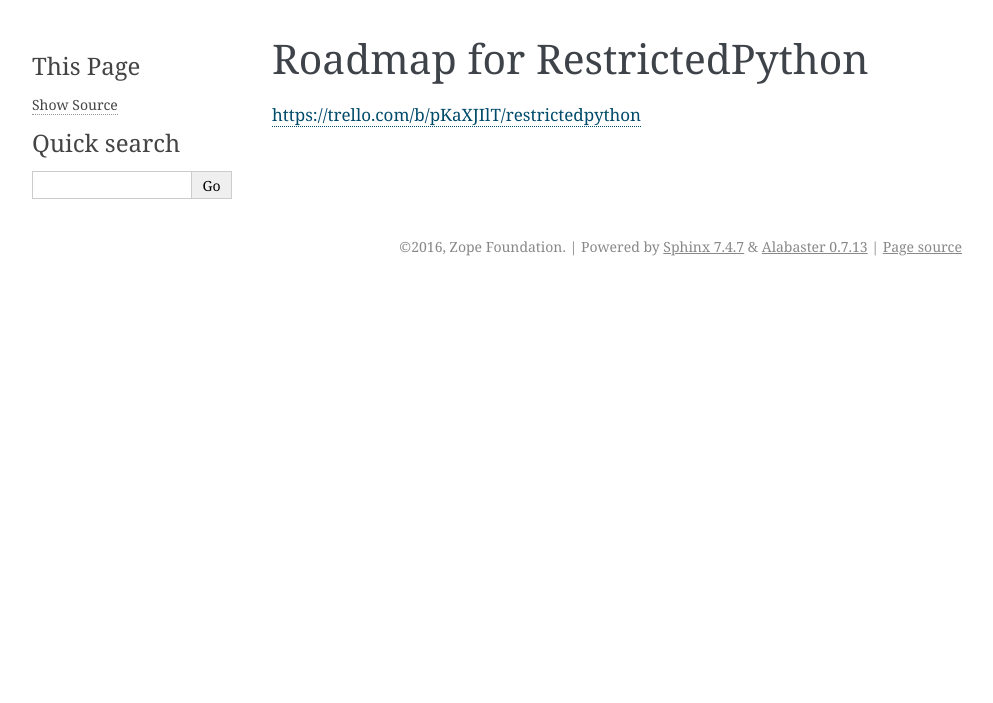
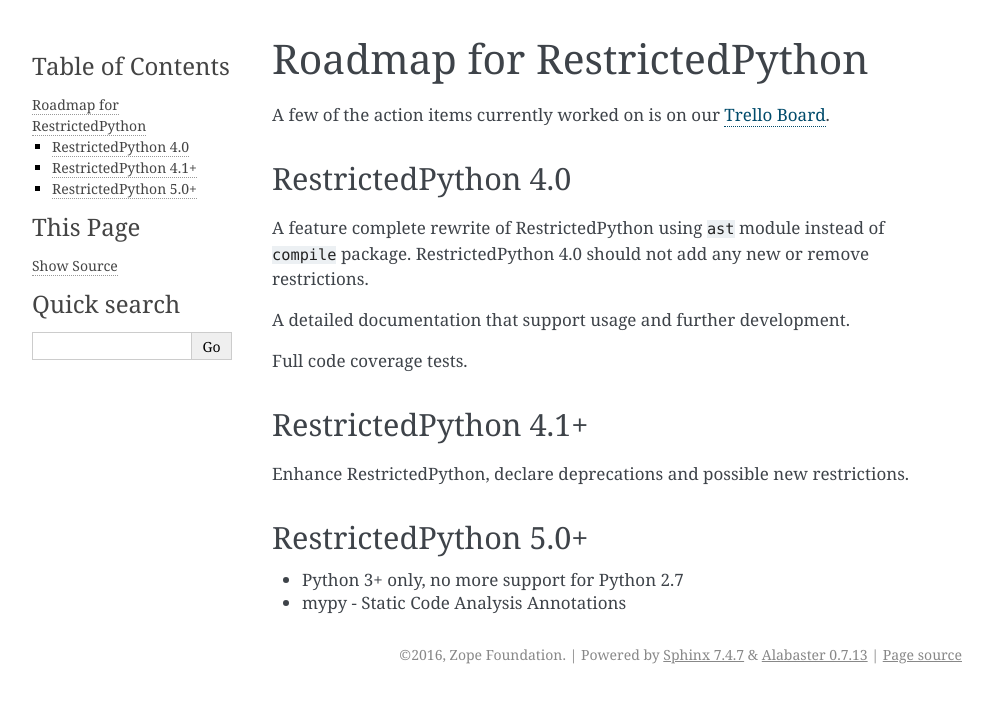
Before and after one commit to zopefoundation/RestrictedPython, a Sphinx documentation site: the page built from docs/roadmap/index.rst, in a window 1280 px wide. Shown: the top 703 px of the page, without its empty margins (148-1141 px from the left). Built offline with Sphinx 7.4.7, drawn with Linux system fonts in a browser that asks for light colours.

Commit message:
roadmap and who to contribut started

```diff
--- a/docs/contributing/index.rst
+++ b/docs/contributing/index.rst
@@ -1,4 +1,10 @@
 Contributing
 ============
 
-https://trello.com/b/pKaXJIlT/restrictedpython
+Contributing to RestrictedPython 4+
+
+
+* `Trello Board`_
+
+
+.. _`Trello Board`: https://trello.com/b/pKaXJIlT/restrictedpython
--- a/docs/roadmap/index.rst
+++ b/docs/roadmap/index.rst
@@ -1,4 +1,27 @@
 Roadmap for RestrictedPython
 ============================
 
-https://trello.com/b/pKaXJIlT/restrictedpython
+A few of the action items currently worked on is on our `Trello Board`_.
+
+.. _`Trello Board`: https://trello.com/b/pKaXJIlT/restrictedpython
+
+RestrictedPython 4.0
+--------------------
+
+A feature complete rewrite of RestrictedPython using ``ast`` module instead of ``compile`` package.
+RestrictedPython 4.0 should not add any new or remove restrictions.
+
+A detailed documentation that support usage and further development.
+
+Full code coverage tests.
+
+RestrictedPython 4.1+
+---------------------
+
+Enhance RestrictedPython, declare  deprecations and possible new restrictions.
+
+RestrictedPython 5.0+
+---------------------
+
+* Python 3+ only, no more support for Python 2.7
+* mypy - Static Code Analysis Annotations
```
